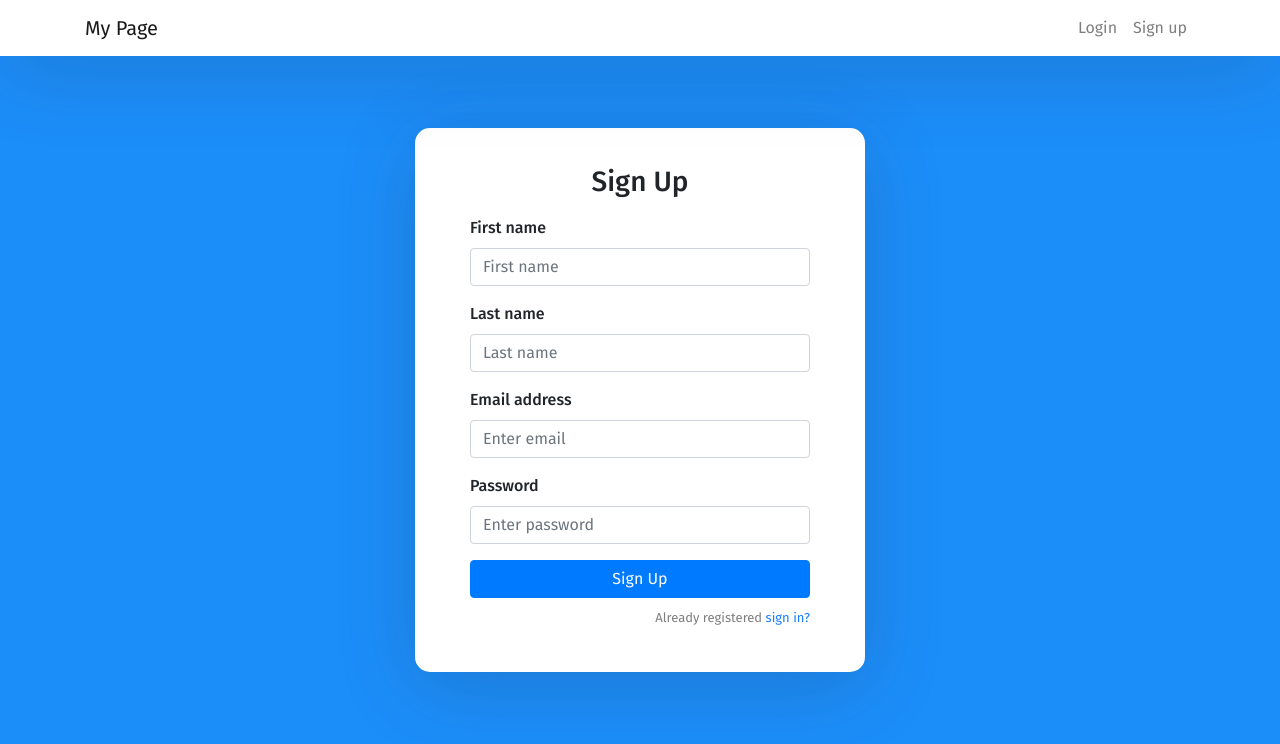
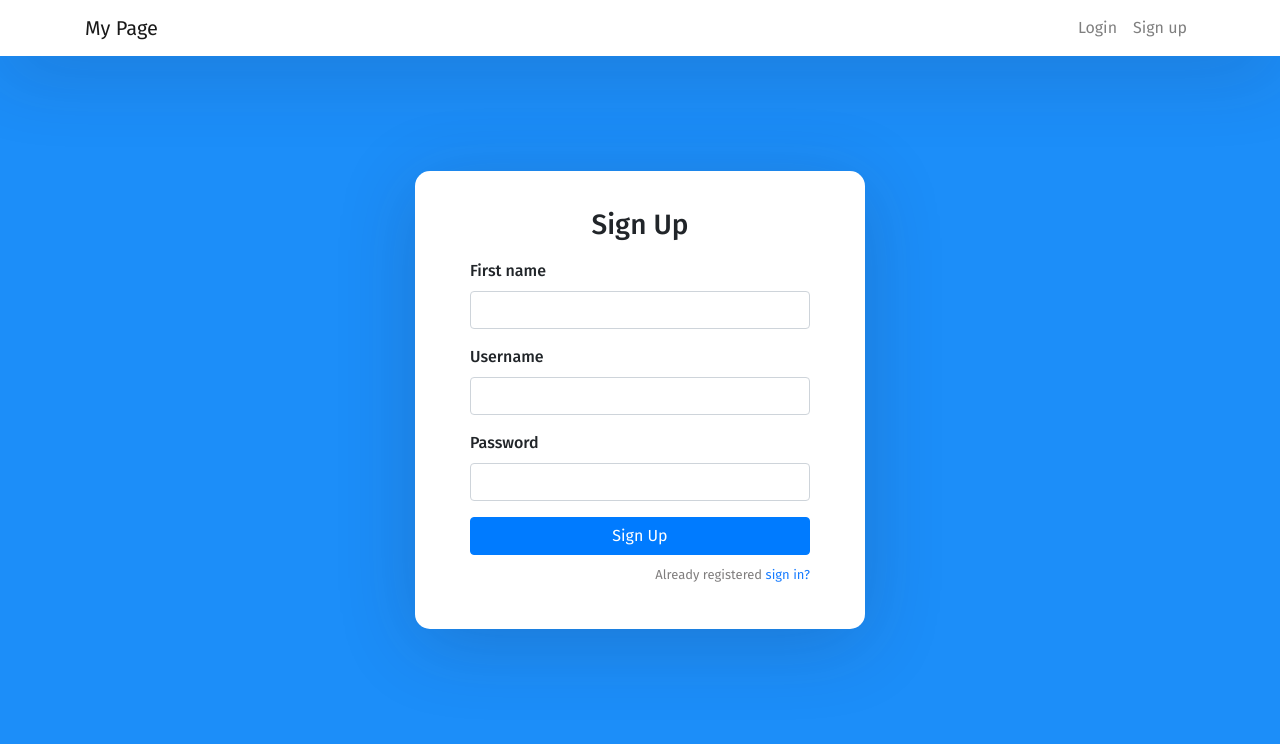
Before and after one commit to abraham-fernandez/programacionwebii, a React app in the folder entrega_01/: page /sign-up in a window 1280 px wide. Shown: the top 744 px of the page. Built offline with nearby package versions, Linux system fonts and the light colour scheme.

Commit message:
signup funcionalidad(error cors api) y home solo si hay token

```diff
--- a/entrega_01/src/Utils/PrivateRoute.js
+++ b/entrega_01/src/Utils/PrivateRoute.js
@@ -3,7 +3,7 @@ import { Route, Redirect } from 'react-router-dom';
 
 export const PrivateRoute = ({ component: Component, ...rest }) => (
     <Route {...rest} render={props => (
-        localStorage.getItem('user')
+        localStorage.getItem('token')
             ? <Component {...props} />
             : <Redirect to={{ pathname: '/login', state: { from: props.location } }} />
     )} />
--- a/entrega_01/src/Utils/user.service.js
+++ b/entrega_01/src/Utils/user.service.js
@@ -4,6 +4,7 @@ import { authHeader } from '../__helpers/auth-header';
 export const userService = {
     login,
     logout,
+    signUp
 };
 
 function login(username, password) {
@@ -20,22 +21,35 @@ function login(username, password) {
             if (user) {
                 // store user details and basic auth credentials in local storage
                 // to keep user logged in between page refreshes
-                user.authdata = window.btoa(username + ':' + password);
-                localStorage.setItem('user', JSON.stringify(user));
+                console.log(user)
+                localStorage.setItem('token', JSON.stringify( user.sessionToken));
             }
 
             return user;
         });
 }
 
+function signUp(firstName,username, password){
+    const requestOptions = {
+        method: 'POST',
+        headers: { 'Content-Type': 'application/json' },
+        body: JSON.stringify({firstName,password })
+    };
+    return fetch(`${config.apiUrl}/users/`+username, requestOptions)
+        .then(handleResponse)
+        .then(user => {
+            localStorage.setItem('token', JSON.stringify(user.username));
+        });
+}
+
 function logout() {
     // remove user from local storage to log user out
-    localStorage.removeItem('user');
+    localStorage.removeItem('token');
 }
 
 
 
-function handleResponse(response) {
+const handleResponse=(response)=> {
     return response.text().then(text => {
         const data = text && JSON.parse(text);
         if (!response.ok) {
--- a/entrega_01/src/components/Home/Home.js
+++ b/entrega_01/src/components/Home/Home.js
@@ -3,47 +3,36 @@ import { Link } from 'react-router-dom';
 
 import { userService } from '../../Utils/user.service';
 
-class Home extends React.Component {
+export default class Home extends React.Component {
     constructor(props) {
         super(props);
 
         this.state = {
-            user: {},
-            users: []
+            user: {username:props.username},
+
         };
     }
 
     componentDidMount() {
         this.setState({
-            user: JSON.parse(localStorage.getItem('user')),
-            users: { loading: true }
+            user: '',
+
         });
-        userService.getUser().then(users => this.setState({ users }));
+
+        //userService.getUser().then(users => this.setState({ users }));
     }
 
     render() {
-        const { user, users } = this.state;
+        const { user } = this.state;
         return (
-            <div className="col-md-6 col-md-offset-3">
+            <div >
                 <h1>Hi {user.firstName}!</h1>
                 <p>You're logged in with React & Basic HTTP Authentication!!</p>
-                <h3>Users from secure api end point:</h3>
-                {users.loading && <em>Loading users...</em>}
-                {users.length &&
-                <ul>
-                    {users.map((user, index) =>
-                        <li key={user.id}>
-                            {user.firstName + ' ' + user.lastName}
-                        </li>
-                    )}
-                </ul>
-                }
+
                 <p>
-                    <Link to="/login">Logout</Link>
+                    <Link to="/login" >Logout</Link>
                 </p>
             </div>
         );
     }
 }
-
-export { Home };
--- a/entrega_01/src/components/SignUp/SignUp.js
+++ b/entrega_01/src/components/SignUp/SignUp.js
@@ -1,34 +1,88 @@
-import React from 'react';
+import React, {Component} from 'react';
+import {userService} from "../../Utils/user.service";
 
-export default function SignUp() {
-    return(
-        <form>
+export default class SignUp extends Component {
+    constructor(props) {
+        super(props);
+        userService.logout()
+
+        this.state = {
+            firstName: '',
+            username: '',
+            password: '',
+            submitted: false,
+            loading: false,
+            error: ''
+        };
+        this.handleChange = this.handleChange.bind(this);
+        this.handleSubmit = this.handleSubmit.bind(this);
+
+    }
+
+    handleChange(e) {
+        const {name, value} = e.target;
+        this.setState({[name]: value});
+    }
+
+    handleSubmit(e) {
+        e.preventDefault();
+
+        this.setState({submitted: true});
+        const {firstName, username, password, returnUrl} = this.state;
+
+        // stop here if form is invalid
+        if (!(firstName && username && password)) {
+            return;
+        }
+
+
+        this.setState({loading: true});
+        userService.signUp(firstName, username, password)
+            .then(
+                user => {
+                    const {from} = this.props.location.state || {from: {pathname: "/login"}};
+                    this.props.history.push(from);
+                },
+                error => this.setState({error, loading: false})
+            );
+    }
+
+    render() {
+        const { firstName,username, password, submitted, loading, error } = this.state;
+        return (
+            <form name="form" onSubmit={this.handleSubmit}>
                 <h3>Sign Up</h3>
 
                 <div className="form-group">
                     <label>First name</label>
-                <input type="text" className="form-control" placeholder="First name" />
+                    <input type="text" className="form-control" name="firstName" value={firstName} onChange={this.handleChange} />
+                    {submitted && !firstName &&
+                    <div className="help-block">firstName is required</div>
+                    }
+                </div>
+                <div className={'form-group' + (submitted && !username ? ' has-error' : '')}>
+                    <label htmlFor="username">Username</label>
+                    <input type="text" className="form-control" name="username" value={username} onChange={this.handleChange} />
+                    {submitted && !username &&
+                    <div className="help-block">Username is required</div>
+                    }
+                </div>
+                <div className={'form-group' + (submitted && !password ? ' has-error' : '')}>
+                    <label htmlFor="password">Password</label>
+                    <input type="password" className="form-control" name="password" value={password} onChange={this.handleChange} />
+                    {submitted && !password &&
+                    <div className="help-block">Password is required</div>
+                    }
                 </div>
 
-            <div className="form-group">
-                <label>Last name</label>
-                <input type="text" className="form-control" placeholder="Last name" />
-            </div>
 
-            <div className="form-group">
-                <label>Email address</label>
-                <input type="email" className="form-control" placeholder="Enter email" />
-            </div>
-
-            <div className="form-group">
-                <label>Password</label>
-                <input type="password" className="form-control" placeholder="Enter password" />
-            </div>
 
                 <button type="submit" className="btn btn-primary btn-block">Sign Up</button>
                 <p className="forgot-password text-right">
-                Already registered <a href="#">sign in?</a>
+                    Already registered <a href="/login">sign in?</a>
                 </p>
             </form>
+
         )
     }
+}
```
Lines whose indentation alone changed are shown as unchanged.
